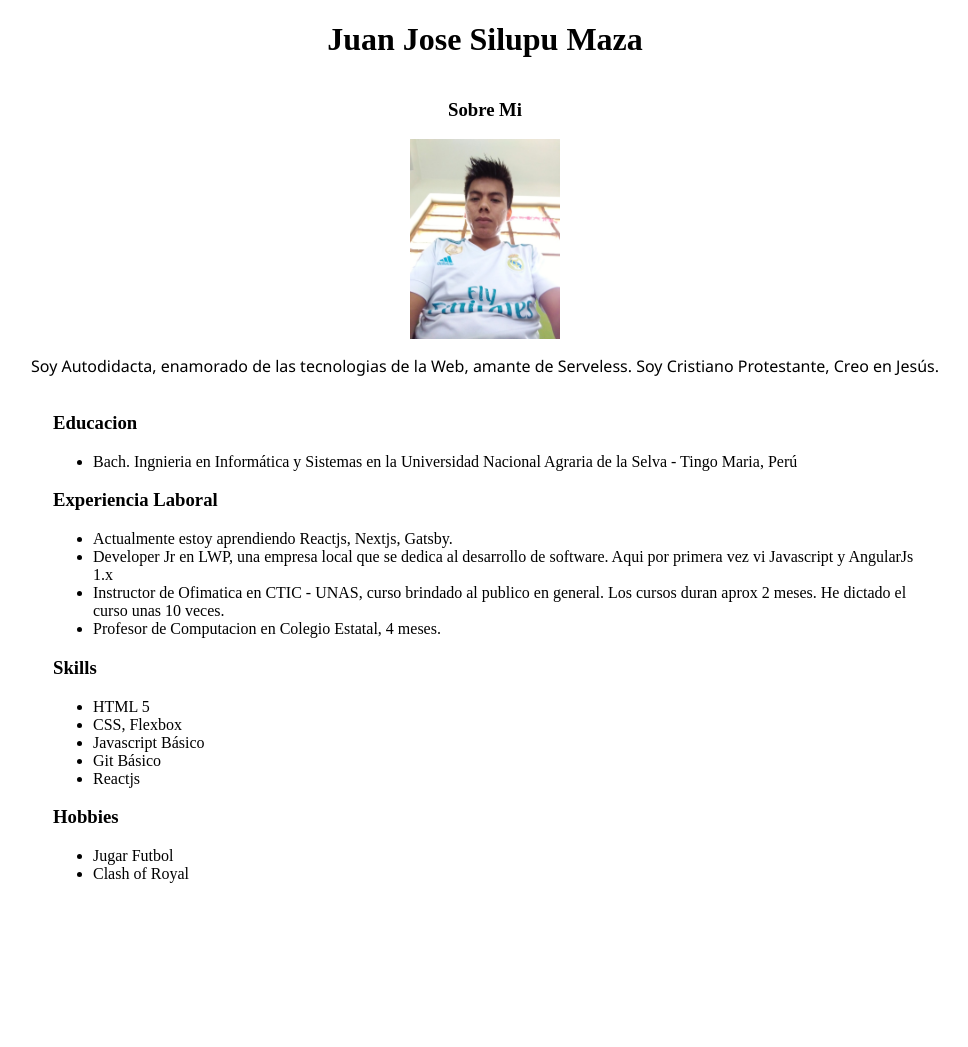
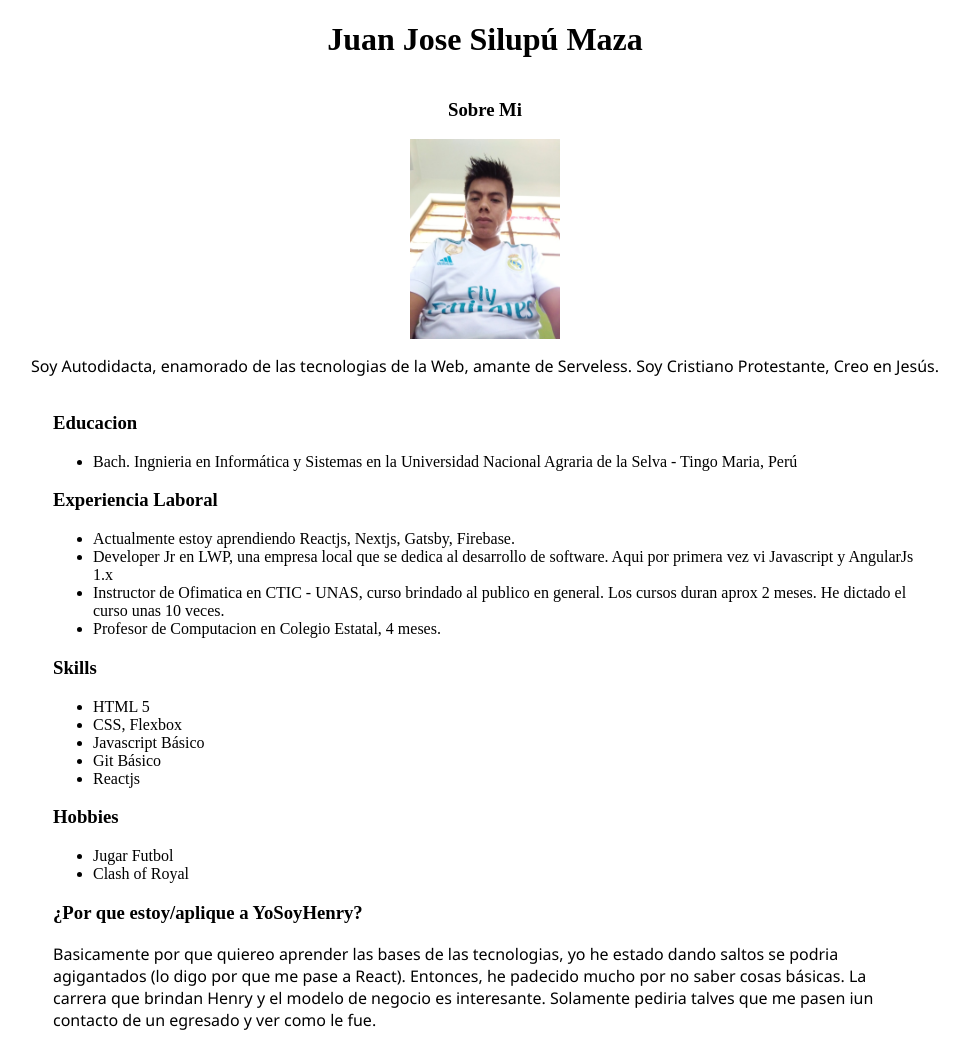
Before and after one commit to NavizDev/hello-henry, a plain HTML site: page Precourse/Leccion02-Git/cv.html in a window 1280 px wide. Shown: the whole page, without its empty margins (155-1123 px from the left). Before the commit the page ends 899 px from the top, so only its background shows below. Drawn offline with Linux system fonts and the light colour scheme.

Commit message:
mejorando cv

```diff
--- a/Precourse/Leccion02-Git/cv.html
+++ b/Precourse/Leccion02-Git/cv.html
@@ -7,7 +7,7 @@
     <link rel="stylesheet" type="text/css" href="cv.css" />
   </head>
   <body>
-    <h1>Juan Jose Silupu Maza</h1>
+    <h1>Juan Jose Silupú Maza</h1>
     <div class="about-me">
       <h3>Sobre Mi</h3>
       <img src="img/ME.jpg" alt="Juan Silupú" />
@@ -29,7 +29,9 @@
       <div class="experiencia">
         <h3>Experiencia Laboral</h3>
         <ul>
-          <li>Actualmente estoy aprendiendo Reactjs, Nextjs, Gatsby.</li>
+          <li>
+            Actualmente estoy aprendiendo Reactjs, Nextjs, Gatsby, Firebase.
+          </li>
           <li>
             Developer Jr en LWP, una empresa local que se dedica al desarrollo
             de software. Aqui por primera vez vi Javascript y AngularJs 1.x
@@ -59,6 +61,17 @@
           <li>Clash of Royal</li>
         </ul>
       </div>
+      <div>
+        <h3>¿Por que estoy/aplique a YoSoyHenry?</h3>
+        <p>
+          Basicamente por que quiereo aprender las bases de las tecnologias, yo
+          he estado dando saltos se podria agigantados (lo digo por que me pase
+          a React). Entonces, he padecido mucho por no saber cosas básicas. La
+          carrera que brindan Henry y el modelo de negocio es interesante.
+          Solamente pediria talves que me pasen iun contacto de un egresado y
+          ver como le fue.
+        </p>
+      </div>
     </div>
   </body>
 </html>
```
